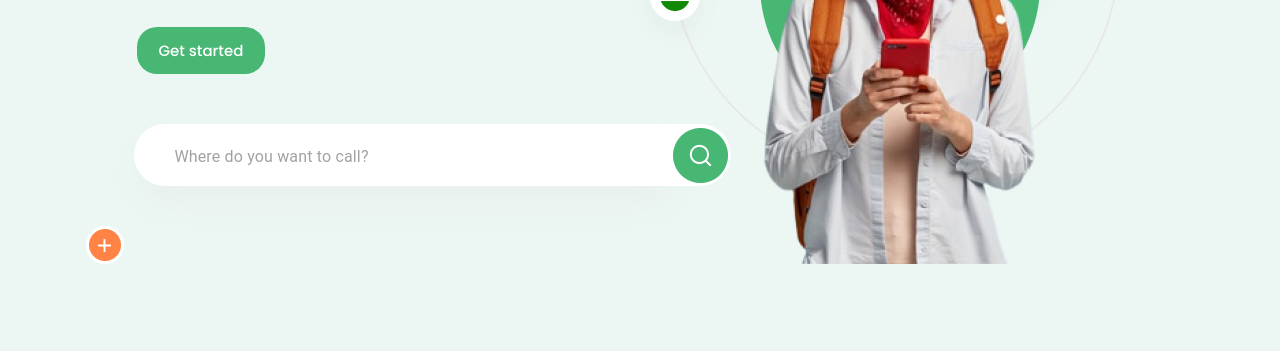
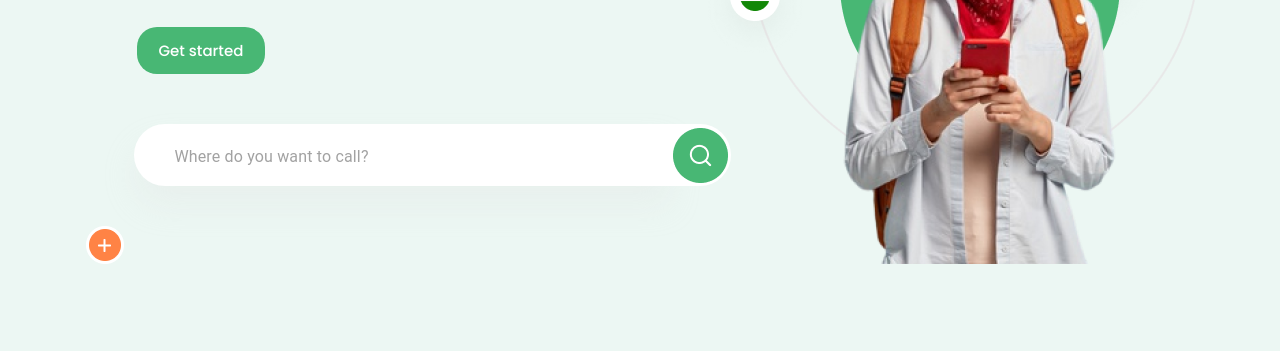
Before and after one commit to Nika414/global, a plain HTML site: page index.html in a window 1280 px wide. Shown: the part 449-800 px from the top of the page. Drawn offline with Linux system fonts and the light colour scheme; a web font is replaced by a local one.

Commit message:
Refactoring

```diff
--- a/blocks/intro/__main-img/intro__main-img.css
+++ b/blocks/intro/__main-img/intro__main-img.css
@@ -3,5 +3,5 @@
     width: 836px;
     height: 557px;
     top: 20px;
-    right: 30px;
+    right: -50px;
 }
```
